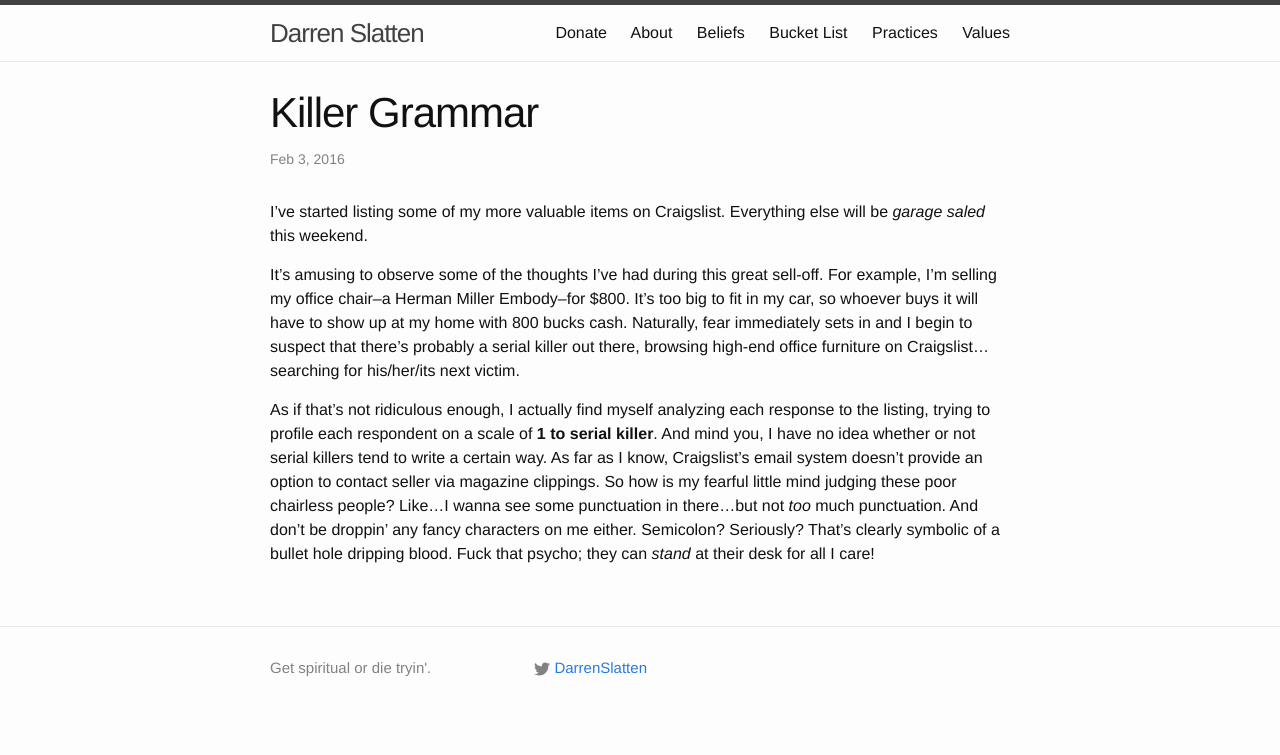
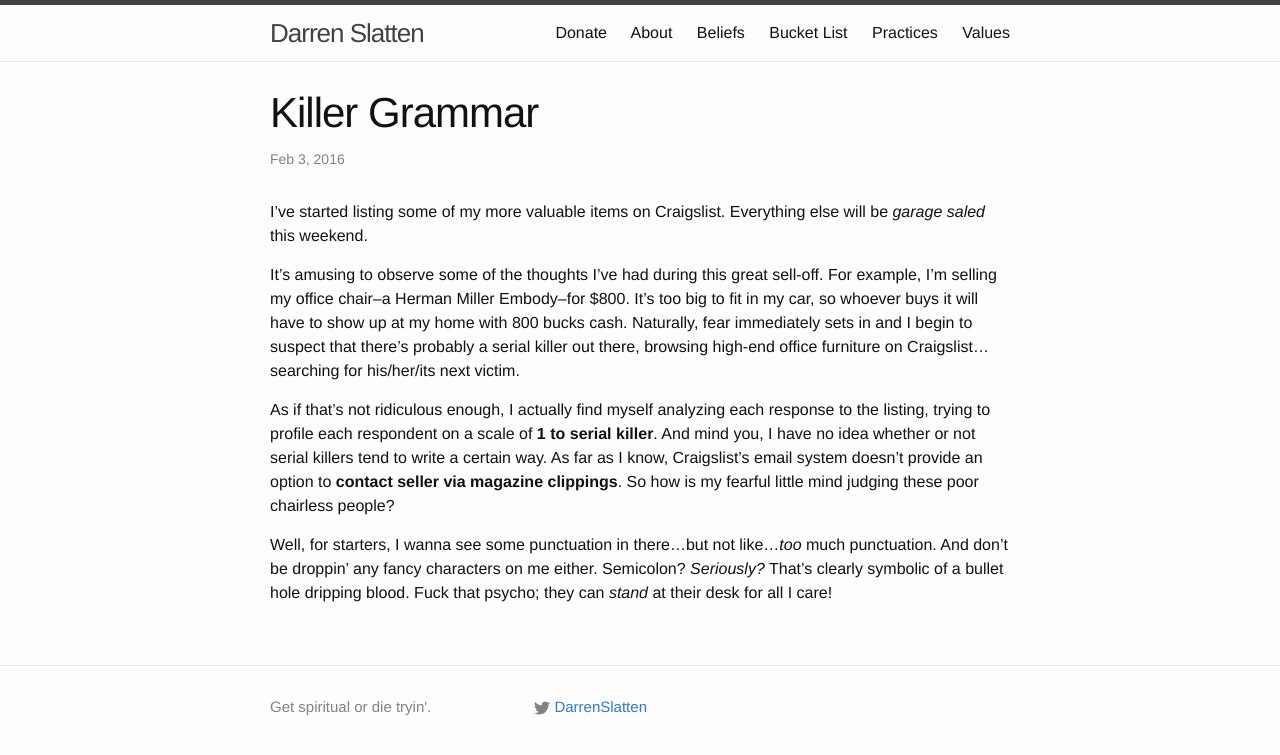
Before and after one commit to dslatten/dslatten.github.io, a Jekyll site: the page built from _posts/2016-02-03-killer-grammar.md, in a window 1280 px wide. Shown: the top 755 px of the page. Built offline with Jekyll 4.4.1, drawn with Linux system fonts in a browser that asks for light colours.

Commit message:
Edited post

```diff
--- a/_posts/2016-02-03-killer-grammar.md
+++ b/_posts/2016-02-03-killer-grammar.md
@@ -7,4 +7,6 @@
 
 It's amusing to observe some of the thoughts I've had during this great sell-off. For example, I'm selling my office chair--a Herman Miller Embody--for $800. It's too big to fit in my car, so whoever buys it will have to show up at my home with 800 bucks cash. Naturally, fear immediately sets in and I begin to suspect that there's probably a serial killer out there, browsing high-end office furniture on Craigslist...searching for his/her/its next victim.
 
-As if that's not ridiculous enough, I actually find myself analyzing each response to the listing, trying to profile each respondent on a scale of **1 to serial killer**. And mind you, I have no idea whether or not serial killers tend to write a certain way. As far as I know, Craigslist's email system doesn't provide an option to contact seller via magazine clippings. So how is my fearful little mind judging these poor chairless people? Like...I wanna see some punctuation in there...but not *too* much punctuation. And don't be droppin' any fancy characters on me either. Semicolon? Seriously? That's clearly symbolic of a bullet hole dripping blood. Fuck that psycho; they can *stand* at their desk for all I care!
+As if that's not ridiculous enough, I actually find myself analyzing each response to the listing, trying to profile each respondent on a scale of **1 to serial killer**. And mind you, I have no idea whether or not serial killers tend to write a certain way. As far as I know, Craigslist's email system doesn't provide an option to **contact seller via magazine clippings**. So how is my fearful little mind judging these poor chairless people?
+
+Well, for starters, I wanna see some punctuation in there...but not like...*too* much punctuation. And don't be droppin' any fancy characters on me either. Semicolon? *Seriously?* That's clearly symbolic of a bullet hole dripping blood. Fuck that psycho; they can *stand* at their desk for all I care!
```
